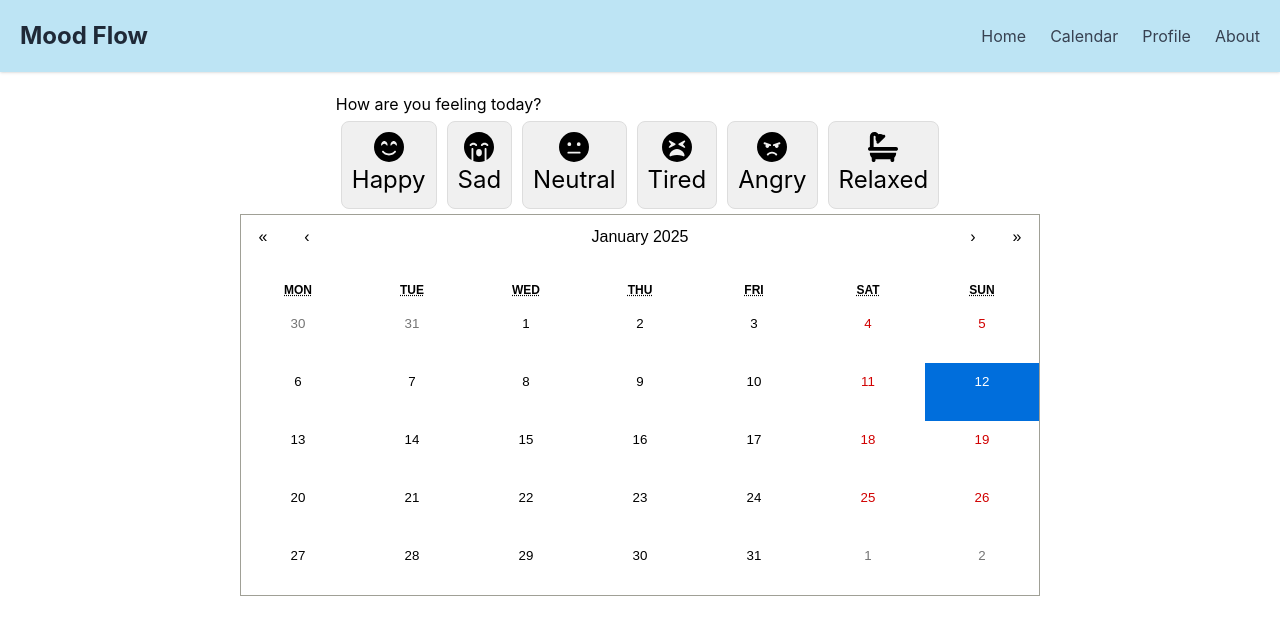
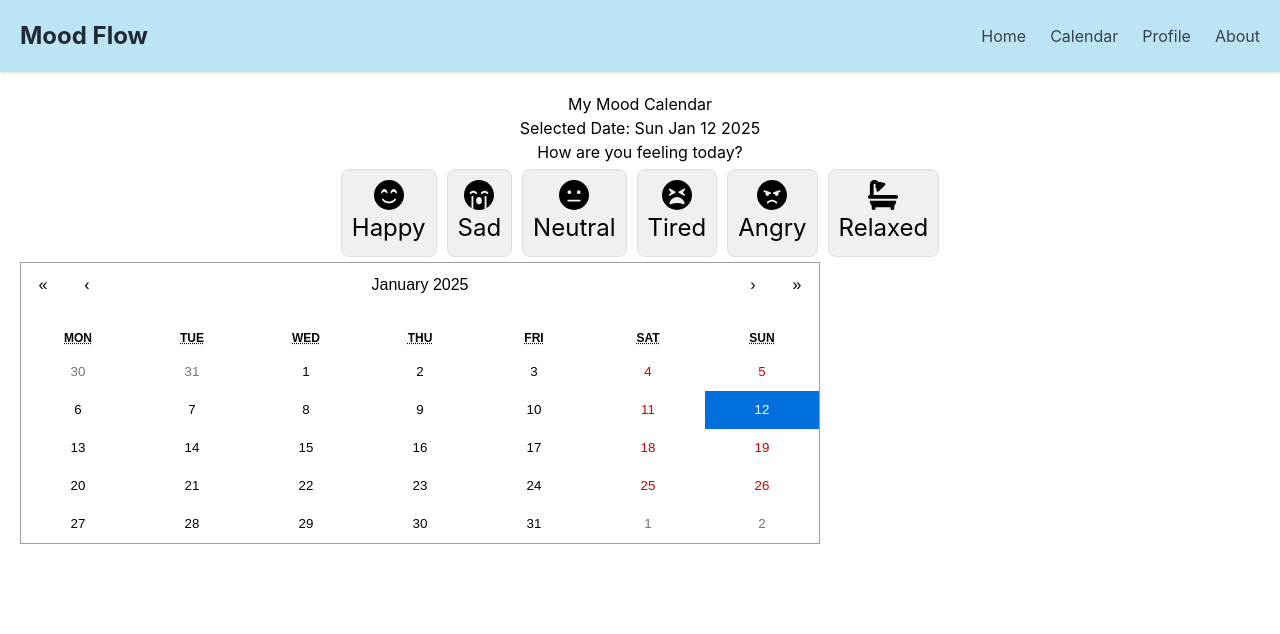
Before and after one commit to Sachika-s/mood-flow, a React (Create React App) app: page /calendar in a window 1280 px wide. Shown: the top 634 px of the page. Built offline with nearby package versions, Linux system fonts and the light colour scheme.

Commit message:
stored mood

```diff
--- a/package.json
+++ b/package.json
@@ -6,6 +6,7 @@
     "@fortawesome/free-solid-svg-icons": "^6.7.2",
     "@fortawesome/react-fontawesome": "^0.2.2",
     "cra-template": "1.2.0",
+    "dexie": "^4.0.10",
     "react": "^19.0.0",
     "react-calendar": "^5.1.0",
     "react-dom": "^19.0.0",
--- a/src/components/Calendar.js
+++ /dev/null
@@ -1,13 +0,0 @@
-// src/components/Calendar.js
-import React from 'react';
-
-const Calendar = () => {
-  return (
-    <div>
-      <h1>Welcome to the Calendar Page!</h1>
-      <p>This is the homepage of your React app. You can add any content here.</p>
-    </div>
-  );
-};
-
-export default Calendar;
--- a/src/components/Calendar/Calendar.js
+++ b/src/components/Calendar/Calendar.js
@@ -1,8 +1,9 @@
-import React, { useState } from 'react';
+import React, { useState, useEffect } from 'react';
 import Calendar from 'react-calendar';
 import 'react-calendar/dist/Calendar.css';
-import './Calendar.css';  // Custom CSS for styling
-import MoodScale from './MoodScale';  // Import MoodScale component
+import './Calendar.css'; // Custom CSS for styling
+import MoodScale from './MoodScale'; // Import MoodScale component
+import db from '../database'; // Import the Dexie database
 
 // Define colors for each mood
 const moodColors = {
@@ -15,61 +16,80 @@ const moodColors = {
 };
 
 function SimpleCalendar() {
-  const [date, setDate] = useState(new Date());
-  const [moodDates, setMoodDates] = useState({});  // Store selected mood for each date
+  const [date, setDate] = useState(new Date()); // Currently selected date
+  const [moodDates, setMoodDates] = useState({}); // Store selected mood for each date
   const [selectedMood, setSelectedMood] = useState(null); // Store the selected mood
 
-  // Function to handle day clicks
-  const handleDateClick = (value) => {
-    if (selectedMood) {
-      const dateString = value.toDateString();
+  // Load moods from the database when the app starts
+  useEffect(() => {
+    const fetchMoods = async () => {
+      const moods = await db.moods.toArray(); // Fetch all moods from the database
+      const moodsMap = moods.reduce((acc, { date, mood }) => {
+        acc[date] = mood;
+        return acc;
+      }, {});
+      setMoodDates(moodsMap); // Update state with the loaded moods
+    };
 
-      // Set the mood for this day
-      setMoodDates((prevMoodDates) => ({
-        ...prevMoodDates,
-        [dateString]: selectedMood,  // Store the selected mood for this day
-      }));
-    }
+    fetchMoods();
+  }, []);
+
+  // Function to handle mood selection
+  const handleMoodSelect = async (mood) => {
+    const dateString = date.toDateString(); // Get the selected date as a string
+
+    // Save the mood to the database
+    await db.moods.put({ date: dateString, mood });
+
+    // Update the mood for the current date in state
+    setMoodDates((prev) => ({ ...prev, [dateString]: mood }));
+    setSelectedMood(mood); // Update selected mood
   };
 
-  // Function to get the class name for each tile
-  const tileClassName = ({ date, view }) => {
-    if (view === 'month') {
-      return 'calendar-tile';  // Apply custom class to each tile
+  // Function to add a CSS class to calendar tiles based on the mood
+  const tileClassName = ({ date }) => {
+    const dateString = date.toDateString();
+    if (moodDates[dateString]) {
+      return `tile-${moodDates[dateString].toLowerCase()}`; // Add a class based on the mood
     }
+    return null;
   };
 
-  // Function to add content (circle) to each tile
-  const tileContent = ({ date, view }) => {
-    if (view === 'month') {
-      const dateString = date.toDateString();
-
-      // Check if this date has a mood color assigned
-      const moodForDay = moodDates[dateString];
-
+  // Function to display content inside calendar tiles
+  const tileContent = ({ date }) => {
+    const dateString = date.toDateString();
+    const mood = moodDates[dateString];
+    if (mood) {
       return (
         <div
           style={{
-            backgroundColor: moodForDay ? moodColors[moodForDay] : 'transparent',
+            fontSize: '10px',
+            color: '#fff',
+            backgroundColor: moodColors[mood],
             borderRadius: '50%',
+            width: '20px',
             height: '20px',
-            width: '20px',
+            display: 'flex',
+            alignItems: 'center',
+            justifyContent: 'center',
             margin: 'auto',
           }}
-        />
+        >
+          {mood[0]} {/* Display the first letter of the mood */}
+        </div>
       );
     }
+    return null;
   };
 
   return (
-    <div className="calendar-container">
-      {/* Mood selection component */}
-      <MoodScale onMoodSelect={setSelectedMood} />
-
+    <div style={{ textAlign: 'center', padding: '20px' }}>
+      <h1>My Mood Calendar</h1>
+      <h3>Selected Date: {date.toDateString()}</h3>
+      <MoodScale onMoodSelect={handleMoodSelect} /> {/* Mood selection component */}
       <Calendar
         onChange={setDate}
         value={date}
-        onClickDay={handleDateClick}  // Set the selected date on click
         tileClassName={tileClassName}
         tileContent={tileContent}
       />
--- /dev/null
+++ b/src/components/database.js
@@ -0,0 +1,11 @@
+import Dexie from 'dexie';
+
+// Create a new Dexie database
+const db = new Dexie('MoodCalendarDB');
+
+// Define a "moods" table with "date" as the primary key
+db.version(1).stores({
+  moods: 'date, mood' // Index the "mood" field too
+});
+
+export default db;
```
Also changed, not shown: 1 other file (tests, documents, lock files or other folders).
